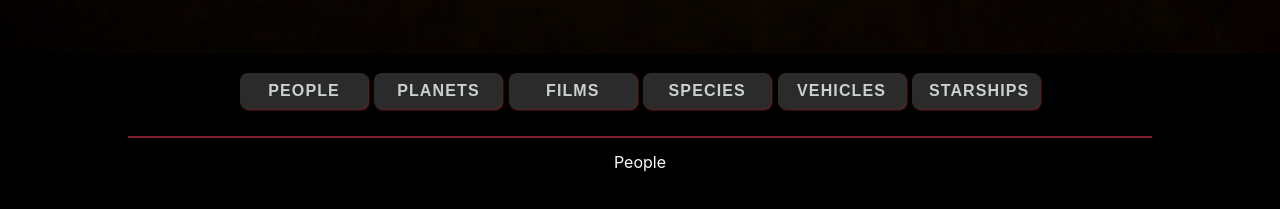
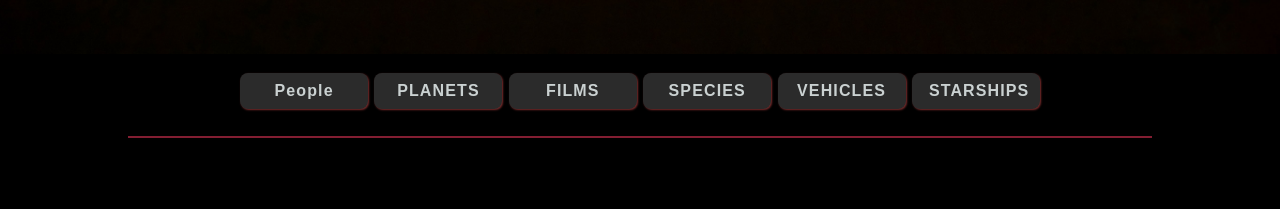
Before and after one commit to IsacZetterstrom/Starwars---The-Force, a React (Create React App) app: page /People in a window 1280 px wide. Shown: the part 801-1010 px from the top of the page. Built offline with nearby package versions, Linux system fonts and the light colour scheme; a web font is replaced by a local one.

Commit message:
fixed so mainstuff works... ish...

```diff
--- a/src/App.js
+++ b/src/App.js
@@ -24,7 +24,7 @@ function App() {
   return (
     <BrowserRouter>
     <div clame="App">
-
+    {/* <LandingPage /> */}
       <Routes>
           <Route path ="/" element={<LandingPage />}>
           <Route exact path="/People" element={<People />} />
--- a/src/components/LandingPage.jsx
+++ b/src/components/LandingPage.jsx
@@ -32,7 +32,7 @@ export default function LandingPage() {
                 <h1 className="headerText">Epic Star Wars Wikipedia</h1>
              </div>
              <div className="btn-list">
-                <button onClick={() => fetchAPI("people", 9)} className="btn-home">PEOPLE</button>
+                <Link to="/People"><button onClick={() => fetchAPI("people", 9)} className="btn-home">People</button></Link>
                 <Link to="/Planets"><button onClick={() => fetchAPI("planets", 6)} className="btn-home">PLANETS</button></Link>
                 <Link to="/Films"><button onClick={() => fetchAPI("films", 1)} className="btn-home">FILMS</button></Link>
                 <Link to="/Species"><button onClick={() => fetchAPI("species", 4)} className="btn-home">SPECIES</button></Link>
--- a/src/components/SubCategory.jsx
+++ b/src/components/SubCategory.jsx
@@ -8,14 +8,15 @@ let keyCounter = 0;
 
 export default function SubCategory({data}){
     console.log({data})
-    let tempHtml = ["fgsf"];
+    let tempHtml = [];
     console.log(tempHtml)
 
     if(data[0]?.url?.includes("people")){
         for (let i = 0; i < data.length; i++) {
 
             keyCounter ++;
-            tempHtml.push(<button onClick={<People data={tempHtml}/>} key={keyCounter} className='sub-category-btn'><Link to="/People">{data[i].name}</Link></button>)
+            tempHtml.push(<button key={keyCounter} className='sub-category-btn'>{data[i].name}</button>)
+            // tempHtml.push(<button onClick={<People data={tempHtml}/>} key={keyCounter} className='sub-category-btn'><Link to="/People">{data[i].name}</Link></button>)
         }
     }else if(data[0]?.url?.includes("planets")){
 
@@ -57,8 +58,8 @@ export default function SubCategory({data}){
     return(
 
         <div className='sub-categories-list'>
-
-            <Outlet />
+            {tempHtml}
+            {/* <Outlet /> */}
 
             {/* {ApiList && ApiList?.results?.map(result => (
                 <div className='whiteText'>
--- a/src/components/pages/People.jsx
+++ b/src/components/pages/People.jsx
@@ -5,12 +5,15 @@ import '../../styles/Home.css';
 import SubCategory from '../SubCategory'
 
 export default function People({data}) {
-    // peopleStructure =[];
+    let peopleStructure =[];
+
+    peopleStructure.push (<h2>HEEY</h2>)
+    console.log(peopleStructure)
 console.log({data})
     return (
         <div>
-
-        <h2 className="whiteText">People</h2>
+            {peopleStructure}
+        {/* {peopleStructure && <SubCategory data={peopleStructure}/>} */}
         {/* <Link to="/People"><button onClick={() => fetchAPI("people", 9)} className="btn-home">PEOPLE</button></Link> */}
         </div>
     )
--- a/src/styles/Home.css
+++ b/src/styles/Home.css
@@ -37,7 +37,7 @@ body,html{
     flex-direction: column;
     overflow: scroll;
     -ms-overflow-style: none;  /* IE and Edge */
-    scrollbar-width: none;  /* Firefox */
+    /* scrollbar-width: none;  Firefox */
 
 }
 .testmall::-webkit-scrollbar {
```
